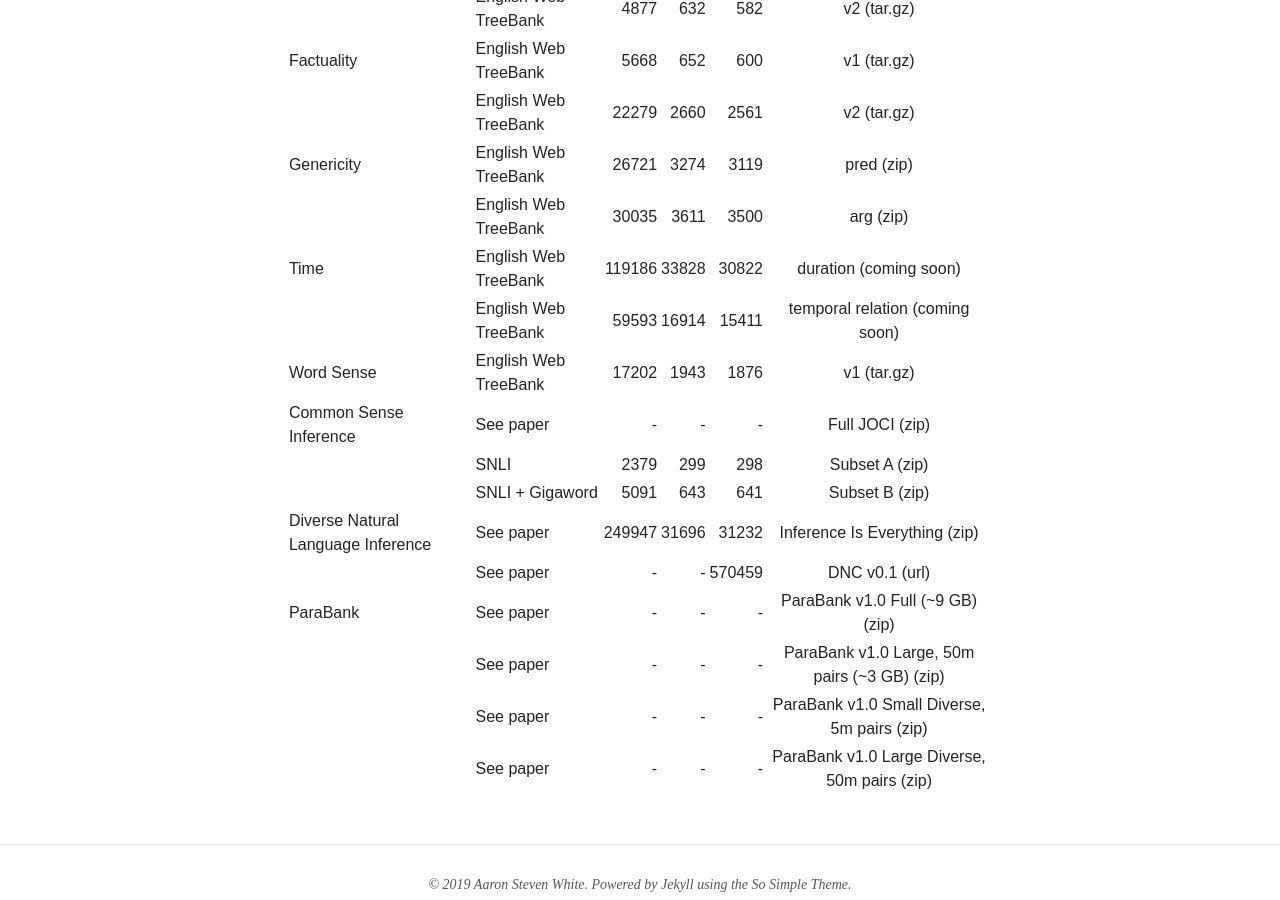
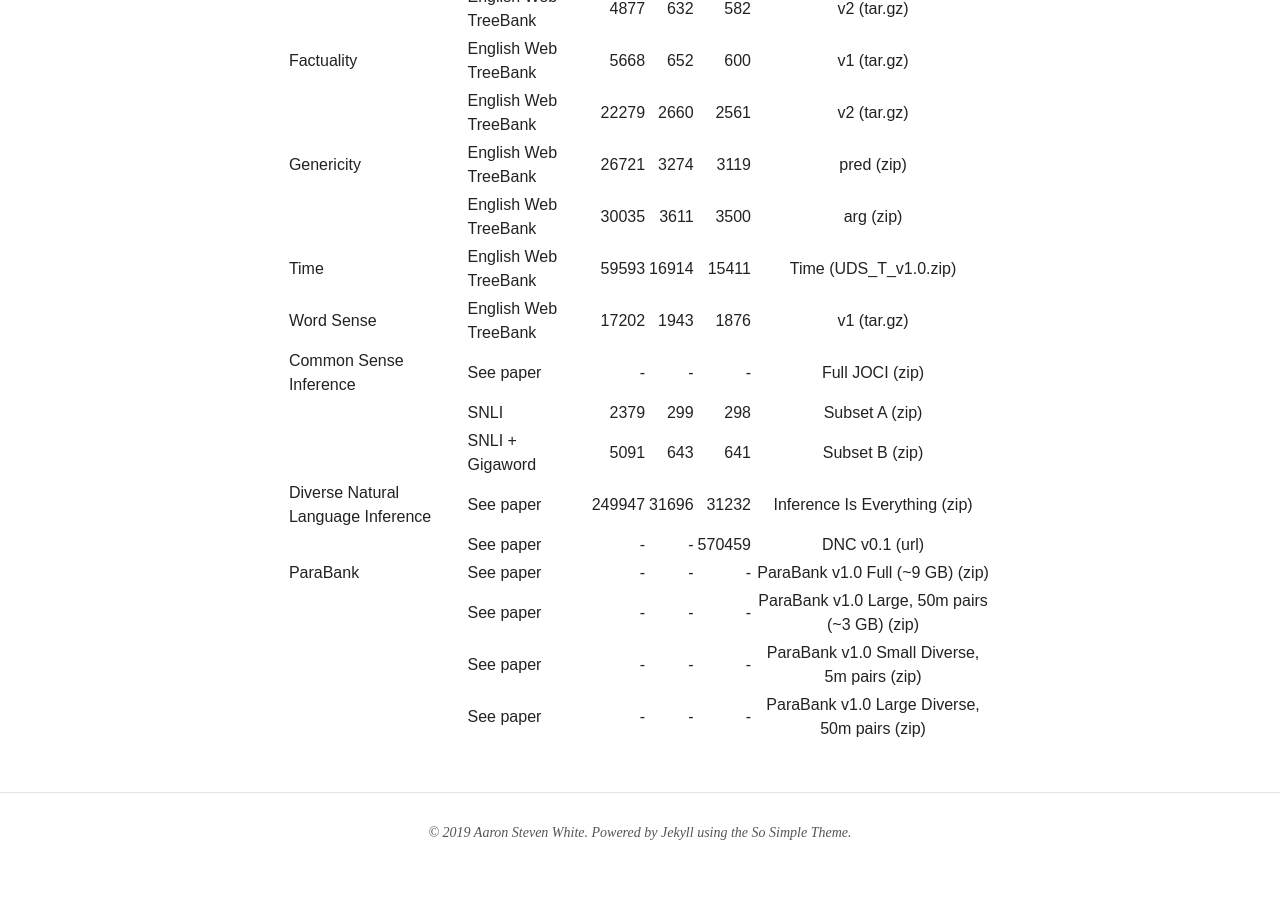
Before and after one commit to decompositional-semantics-initiative/decompositional-semantics-initiative.github.io, a Jekyll site: the page built from data/index.md, in a window 1280 px wide and 900 px high, scrolled down 646 px. Built offline with Jekyll 4.4.1, drawn with Linux system fonts in a browser that asks for light colours; nearby versions of some CDN libraries.

Commit message:
UDS-T added

```diff
--- a/_data/projects.yml
+++ b/_data/projects.yml
@@ -67,20 +67,14 @@ time:
   title: Time
   url: time/
   datasets:
-    - name: duration
-      filetype: coming soon #tar.gz
+    - name: Time
+      filetype: UDS_T_v1.0.zip
       corpus: English Web TreeBank
-      url: "" #time_eng_udewt_v1.tar.gz
-      trainsize: 119186
-      devsize: 33828
-      testsize: 30822
-    - name: temporal relation
-      filetype: coming soon #tar.gz
-      corpus: English Web TreeBank
-      url: "" #time_eng_udewt_v1.tar.gz
+      url: UDS_T_v1.0.zip #time_eng_udewt_v1.tar.gz
       trainsize: 59593
       devsize: 16914
       testsize: 15411
+
 
 wsd:
   title: Word Sense
```
Also changed, not shown: 1 other file.
